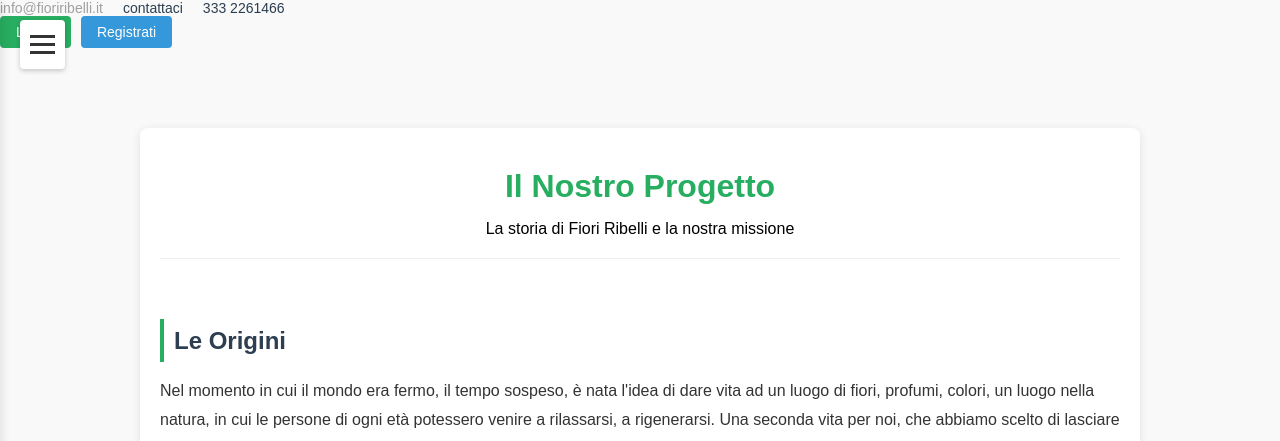
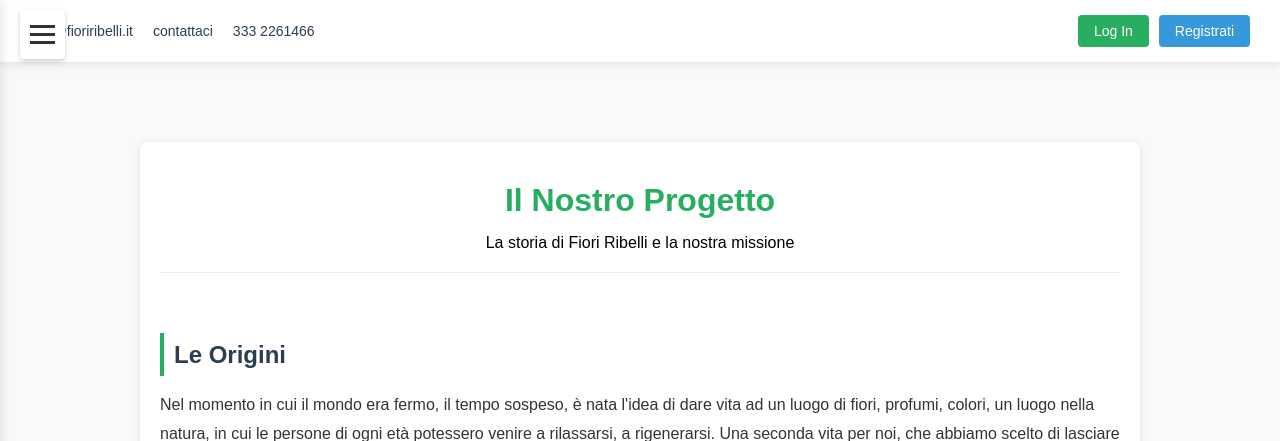
Before and after one commit to Pita-Sama/fioriRibelli, a PHP site: page /progetto.php in a window 1280 px wide. Shown: the top 441 px of the page. Run offline with PHP 8.4, Linux system fonts and the light colour scheme.

Commit message:
Update progetto.php
pagina del progetto con il menù posizionato meglio

```diff
--- a/progetto.php
+++ b/progetto.php
@@ -19,9 +19,21 @@
             background-color: #f9f9f9;
         }
 
+        header {
+            background-color: white;
+            padding: 15px 30px;
+            box-shadow: 0 2px 10px rgba(0, 0, 0, 0.1);
+            display: flex;
+            justify-content: space-between;
+            align-items: center;
+            position: relative;
+            z-index: 100;
+        }
+
+
         .menu-toggle {
             position: fixed;
-            top: 20px;
+            top: 10px;
             left: 20px;
             z-index: 1000;
             cursor: pointer;
@@ -78,6 +90,7 @@
 
         .sidebar-categories {
             list-style: none;
+            margin-top: 20px; /* Aggiunto per spostare il menu più in basso */
         }
 
         .sidebar-category {
@@ -89,8 +102,6 @@
         .sidebar-category:hover {
             color: #27ae60;
         }
-
-        /* Overlay per quando il menu è aperto */
         .overlay {
             position: fixed;
             top: 0;
@@ -214,6 +225,16 @@
                 margin-top: 60px;
             }
         }
+
+        footer {
+            background-color: #2c3e50;
+            color: white;
+            padding: 20px;
+            text-align: center;
+            margin-top: auto;
+            position: relative;
+            z-index: 100;
+        }
     </style>
 </head>
 <body>
@@ -226,7 +247,6 @@
 
     <div class="sidebar" id="sidebar">
         <div class="sidebar-header">
-            <h3>Menu</h3>
         </div>
         <ul class="sidebar-categories">
             <li class="sidebar-category" onclick="window.location.href='progetto.php'">Il Progetto</li>
```
